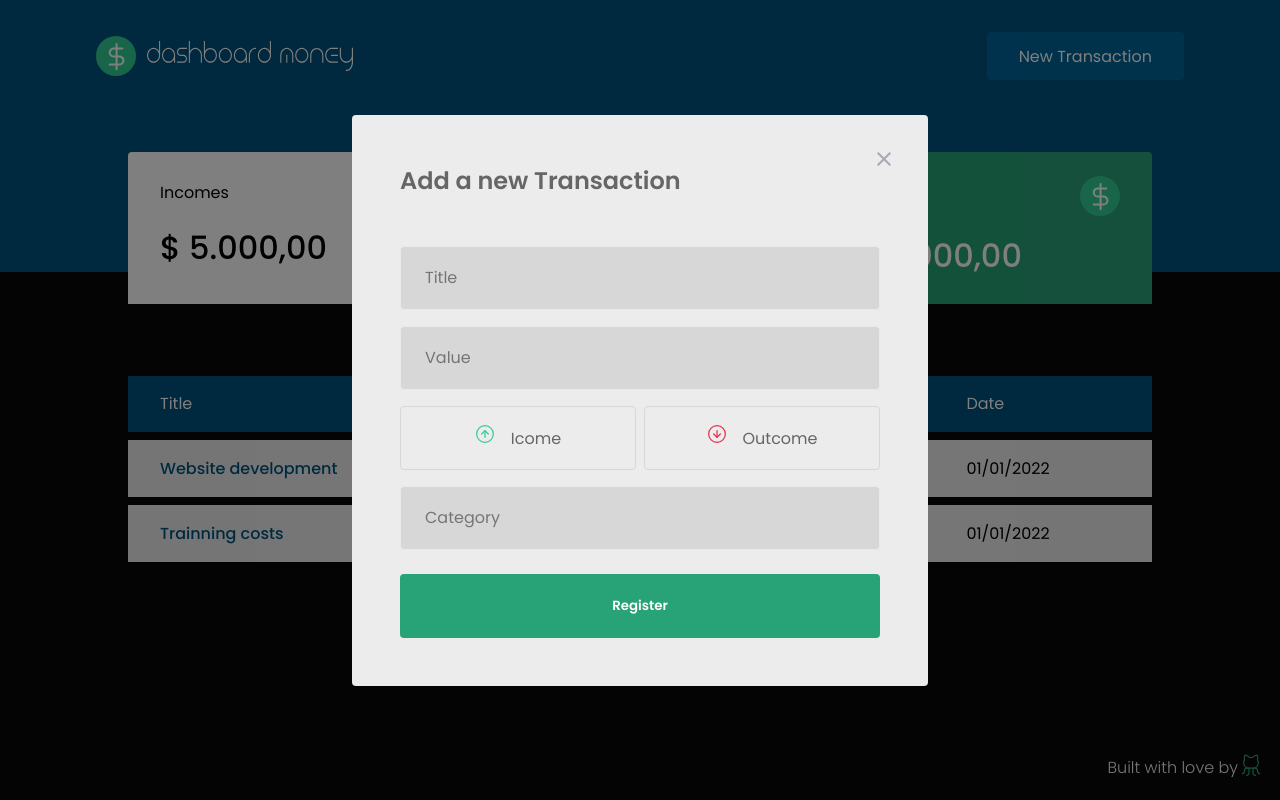
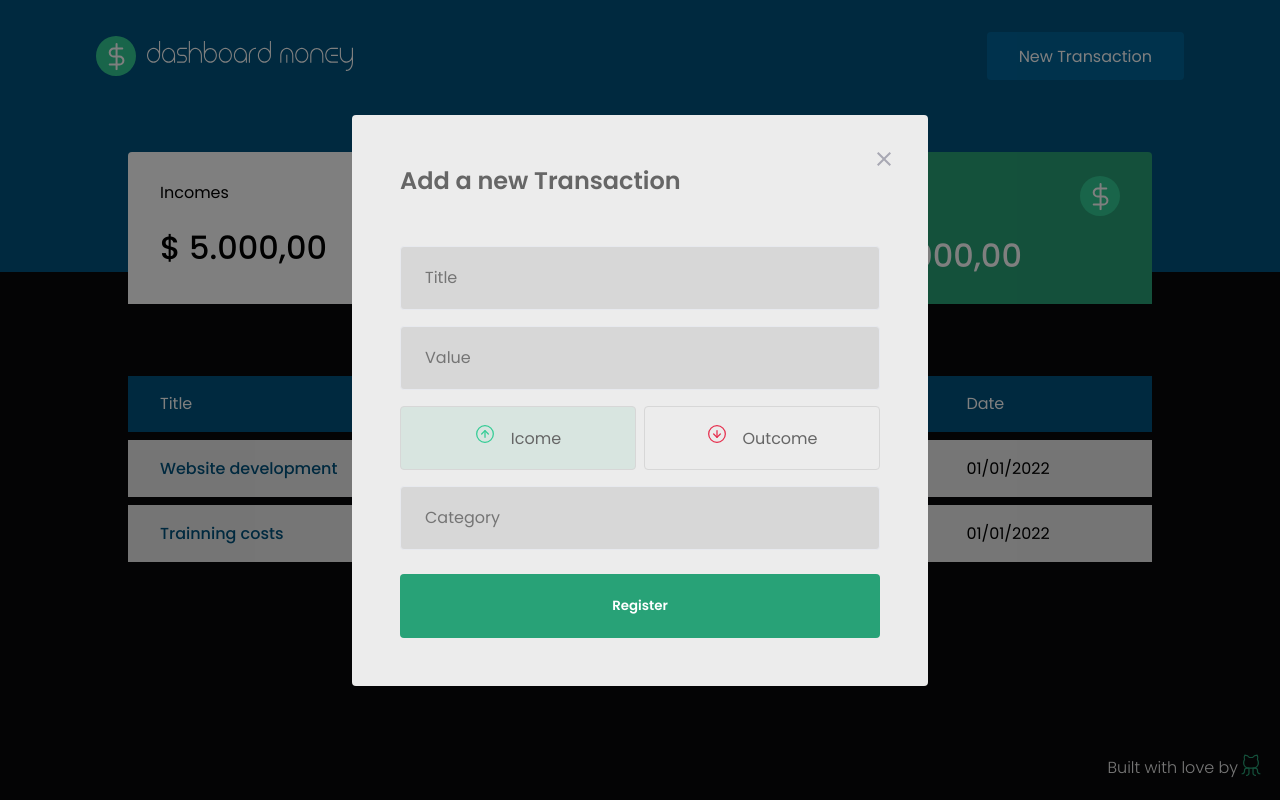
Before and after one commit to BinaryLeo/react_dashboard_money, a React (Create React App) app: page / in a window 1280 px wide. Both pictures are taken after a click on the button "New Transaction". Built offline with nearby package versions, Linux system fonts and the light colour scheme; no server answers; what miragejs would draw is missing.

Commit message:
chore: buttons props and styles

```diff
--- a/src/components/NewTransactionModal/index.tsx
+++ b/src/components/NewTransactionModal/index.tsx
@@ -1,17 +1,19 @@
-
-import React from "react";
+import React, { useState } from "react";
 import Modal from "react-modal";
 import closeImg from "../../assets/close.svg";
 import incomeImg from "../../assets/incomes.svg";
 import outcomeImg from "../../assets/outcome.svg";
-import {Container, TransactionTypeContainer} from "./styles";
+import { Container, TransactionTypeContainer, RadioBox } from "./styles";
 interface NewTransactionModalProps {
   isOpen: boolean;
   onRequestClose: () => void;
 }
-export function NewTransactionModal({isOpen, onRequestClose}: NewTransactionModalProps) {
-    return(
-
+export function NewTransactionModal({
+  isOpen,
+  onRequestClose,
+}: NewTransactionModalProps) {
+  const [transactionType, setTransactionType] = useState("deposit");
+  return (
     <Modal
       isOpen={isOpen}
       onRequestClose={onRequestClose}
@@ -21,41 +23,38 @@
       <button
         type="button"
         onClick={onRequestClose}
-         className="react-modal-close">
+        className="react-modal-close"
+      >
         <img src={closeImg} alt="close" />
       </button>
       <Container>
         <h2>Add a new Transaction</h2>
-        <input
-        placeholder="Title"
-        />
-        <input
-        type="number"
-        placeholder="Value"
-        />
+        <input placeholder="Title" />
+        <input type="number" placeholder="Value" />
         <TransactionTypeContainer>
-          <button
+          <RadioBox
            type="button"
-
+           onClick={() => {setTransactionType("deposit");}}
+           isActive={transactionType === "deposit"}
+           activeColor="green"
            >
             <img src={incomeImg} alt="income" />
             <span>Icome</span>
-          </button>
-          <button
+          </RadioBox>
+          <RadioBox
             type="button"
+            onClick={() => {setTransactionType("withdraw");}}
+            isActive={transactionType === "withdraw"}
+            activeColor="red"
           >
             <img src={outcomeImg} alt="outcome" />
             <span>Outcome</span>
-          </button>
+          </RadioBox>
         </TransactionTypeContainer>
 
-        <input
-        placeholder="Category"
-        />
+        <input placeholder="Category" />
         <button type="submit">Register</button>
-
       </Container>
     </Modal>
-
   );
 }
--- a/src/components/NewTransactionModal/styles.ts
+++ b/src/components/NewTransactionModal/styles.ts
@@ -1,5 +1,5 @@
 import styled from "styled-components";
-import {darken} from 'polished';
+import {darken, transparentize} from 'polished';
 export const Container = styled.form`
   h2 {
     color: var(--title-dark);
@@ -47,11 +47,26 @@
   grid-template-columns: 1fr 1fr;
   gap: 0.5rem;
 
-  button {
+
+`;
+interface RadioBoxProps {
+  isActive: boolean;
+  activeColor: 'green'|'red';
+
+}
+const colors = {
+  green: '#28A277',
+  red: '#7F2E2D',
+}
+export const RadioBox = styled.button<RadioBoxProps>`
+
     height: 4rem;
     border: 1px solid #d7d7d7;
     border-radius: 0.25rem;
-    background-color: transparent;
+    background-color: ${props => props.isActive
+    ? transparentize(0.9,colors[props.activeColor])
+    : 'transparent'
+  } ;
     align-items: center;
     justify-content: center;
     transition: filter 0.2s;
@@ -68,5 +83,6 @@
       margin-left: 1rem;
       color: var(--title-dark);
     }
-  }
+
+
 `;
```
Lines whose indentation alone changed are shown as unchanged.
